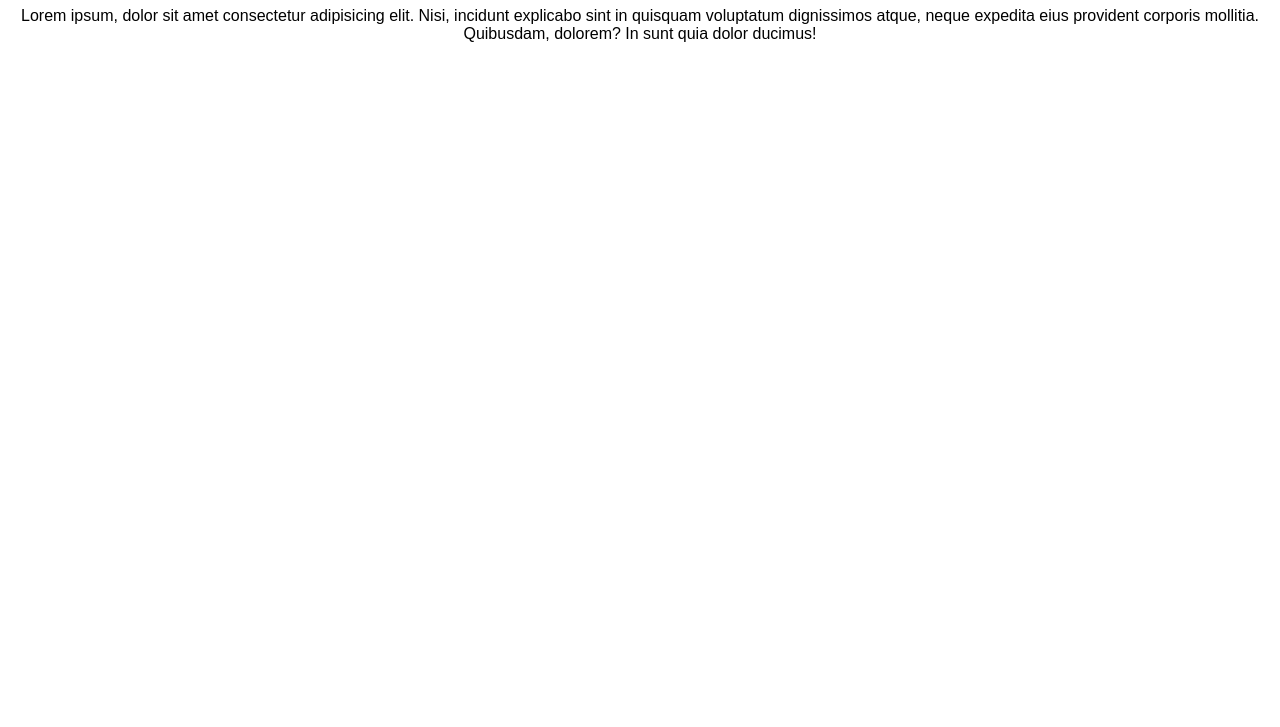
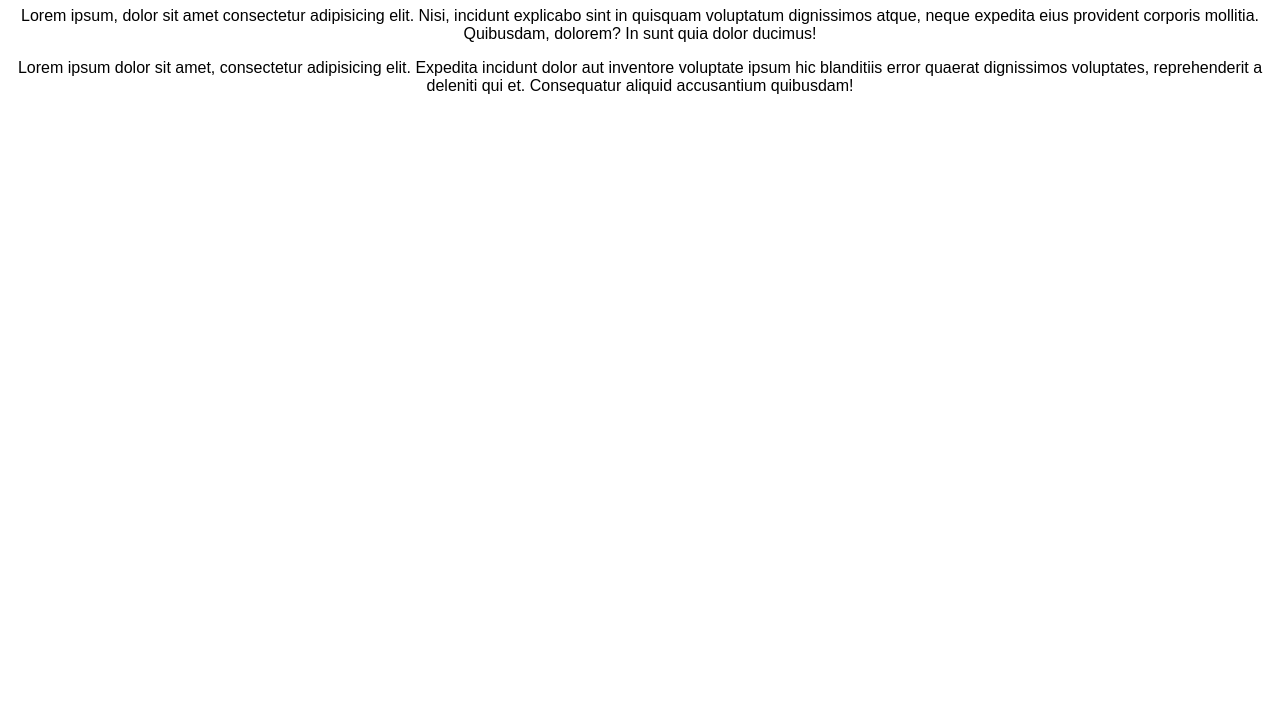
Before and after one commit to lucasmri/primeiro-repositorio, a plain HTML site: page index.html in a window 1280 px wide. Shown: the part 73-800 px from the top of the page. Drawn offline with Linux system fonts and the light colour scheme.

Commit message:
add lorem

```diff
--- a/index.html
+++ b/index.html
@@ -13,5 +13,7 @@
 
     <p>Lorem ipsum, dolor sit amet consectetur adipisicing elit. Nisi, incidunt explicabo sint in quisquam voluptatum dignissimos atque, neque expedita eius provident corporis mollitia. Quibusdam, dolorem? In sunt quia dolor ducimus!</p>
 
+    <p>Lorem ipsum dolor sit amet, consectetur adipisicing elit. Expedita incidunt dolor aut inventore voluptate ipsum hic blanditiis error quaerat dignissimos voluptates, reprehenderit a deleniti qui et. Consequatur aliquid accusantium quibusdam!</p>
+
 </body>
 </html>
```
